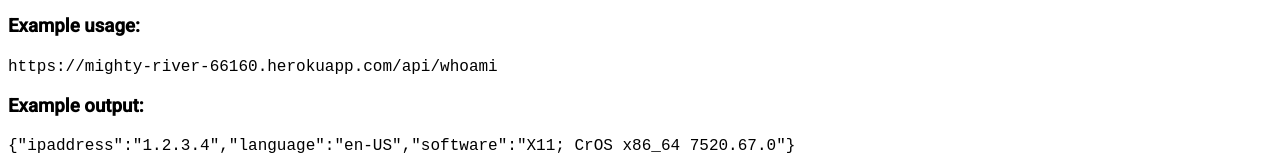
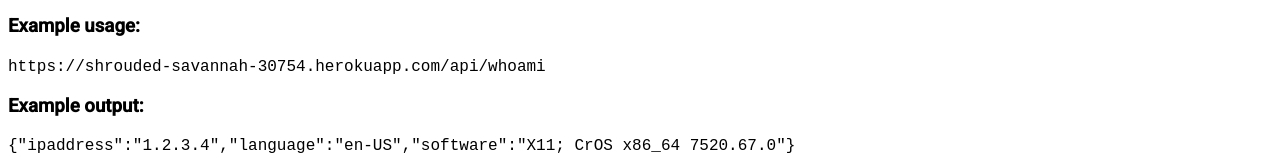
Before and after one commit to ZebGirouard/headerParse, a website: page public/index.html in a window 1280 px wide. Shown: the part 157-312 px from the top of the page. Drawn offline with nearby package versions, Linux system fonts and the light colour scheme; some packages are replaced by stand-ins of ours.

Commit message:
Heroku URL tweak

```diff
--- a/public/index.html
+++ b/public/index.html
@@ -18,7 +18,7 @@
       </div>
       <div class="container">
         <h3>Example usage: </h3>
-        <code>https://mighty-river-66160.herokuapp.com/api/whoami</code>
+        <code>https://shrouded-savannah-30754.herokuapp.com/api/whoami</code>
         <h3>Example output: </h3>
         <code>{"ipaddress":"1.2.3.4","language":"en-US","software":"X11; CrOS x86_64 7520.67.0"}</code>
       </div>
```
